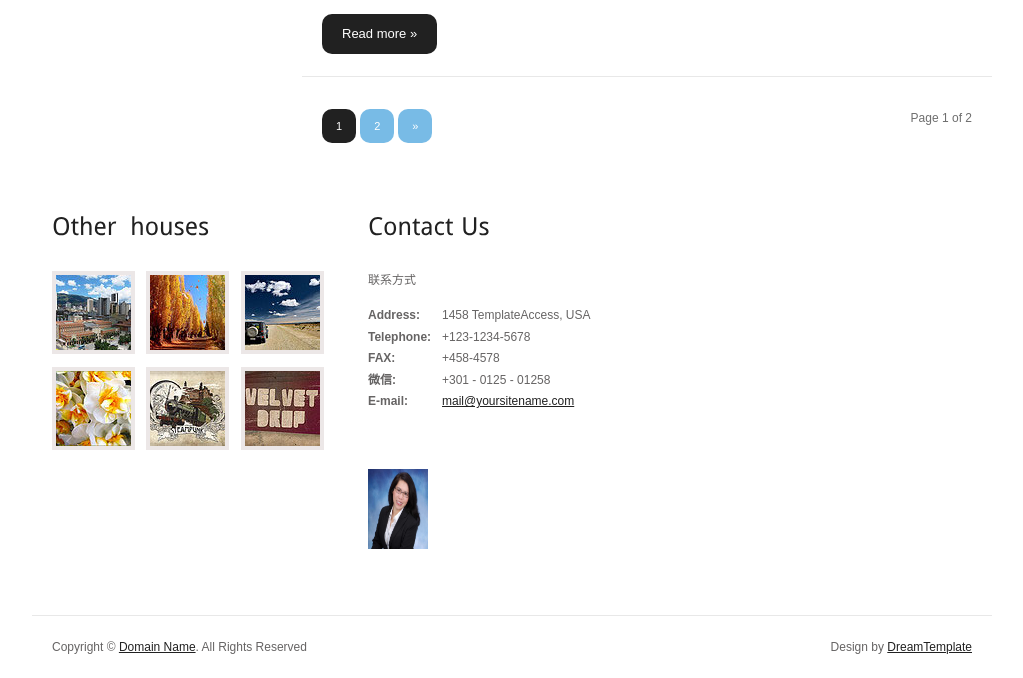
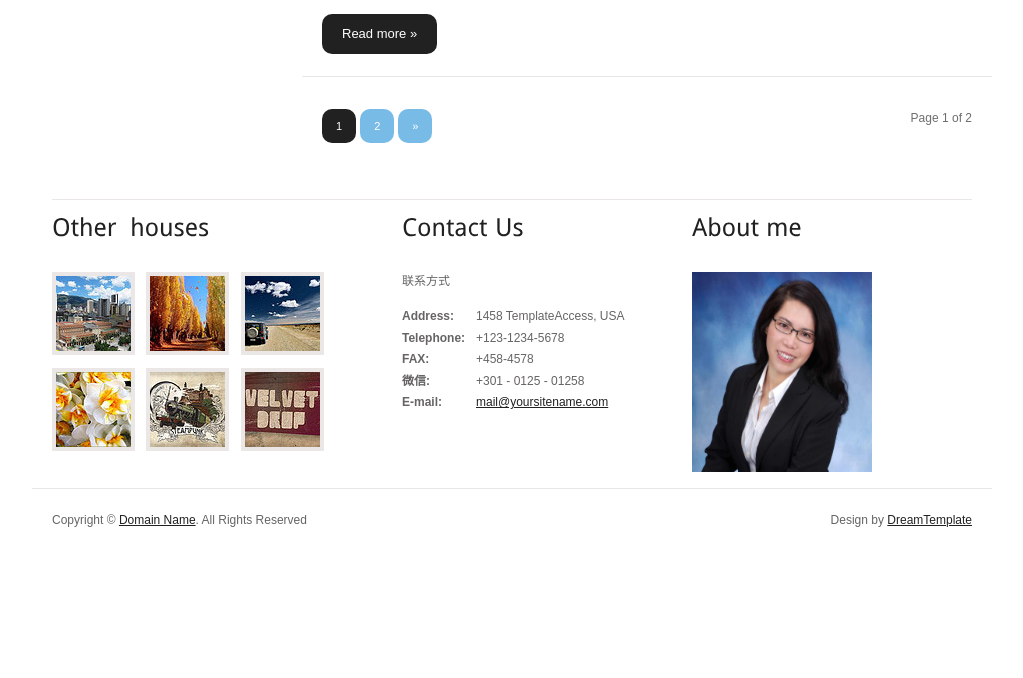
Before and after one commit to John1001Song/realEstateAgent, a PHP site: page / in a window 1280 px wide. Shown: the part 2320-2998 px from the top of the page, without its empty margins (128-1151 px from the left). After the commit the page ends 2847 px from the top, so only its background shows below. Run offline with PHP 8.4, Linux system fonts and the light colour scheme; some libraries are stand-ins or nearby versions.

Commit message:
footer modify
locate agent photo at a proper position

```diff
--- a/css/style.css
+++ b/css/style.css
@@ -344,18 +344,23 @@ p.infopost span.date {
 .fbg .col {
 	margin:0;
 	float:left;
+    border-top: 1px solid #ece7e7;
 }
 .fbg .c1 {
-	padding:0 16px 0 0;
-	width:300px;
+/*	padding:0 16px 0 0;*/
+	width:350px;
 }
 .fbg .c2 {
-	padding:0 36px 0 0px;
+/*	padding:0 36px 0 0px;*/
+	width:290px;
+}
+.fbg .c3 {
+/*	padding:40px 36px 50px 0px;*/
+/*    float: right;*/
 	width:280px;
 }
-.fbg .c3 {
-	padding:40px 36px 50px 0px;
-	width:274px;
+.fbg .agentPhoto {
+    right: 0px;
 }
 .fbg .fbg_ul {
 	margin:0;
--- a/shared/footer.php
+++ b/shared/footer.php
@@ -15,7 +15,8 @@
             </p>
         </div>
         <div class="col c3">
-            <span><img src="images/agentPhoto.jpeg" width="60" height="80"/></span>
+            <h2><span>About me</span></h2>
+            <div class="agentPhoto"><img src="images/agentPhoto.jpeg" width="180" height="200"/></div>
         </div>
         <div class="clr"></div>
     </div>
```
